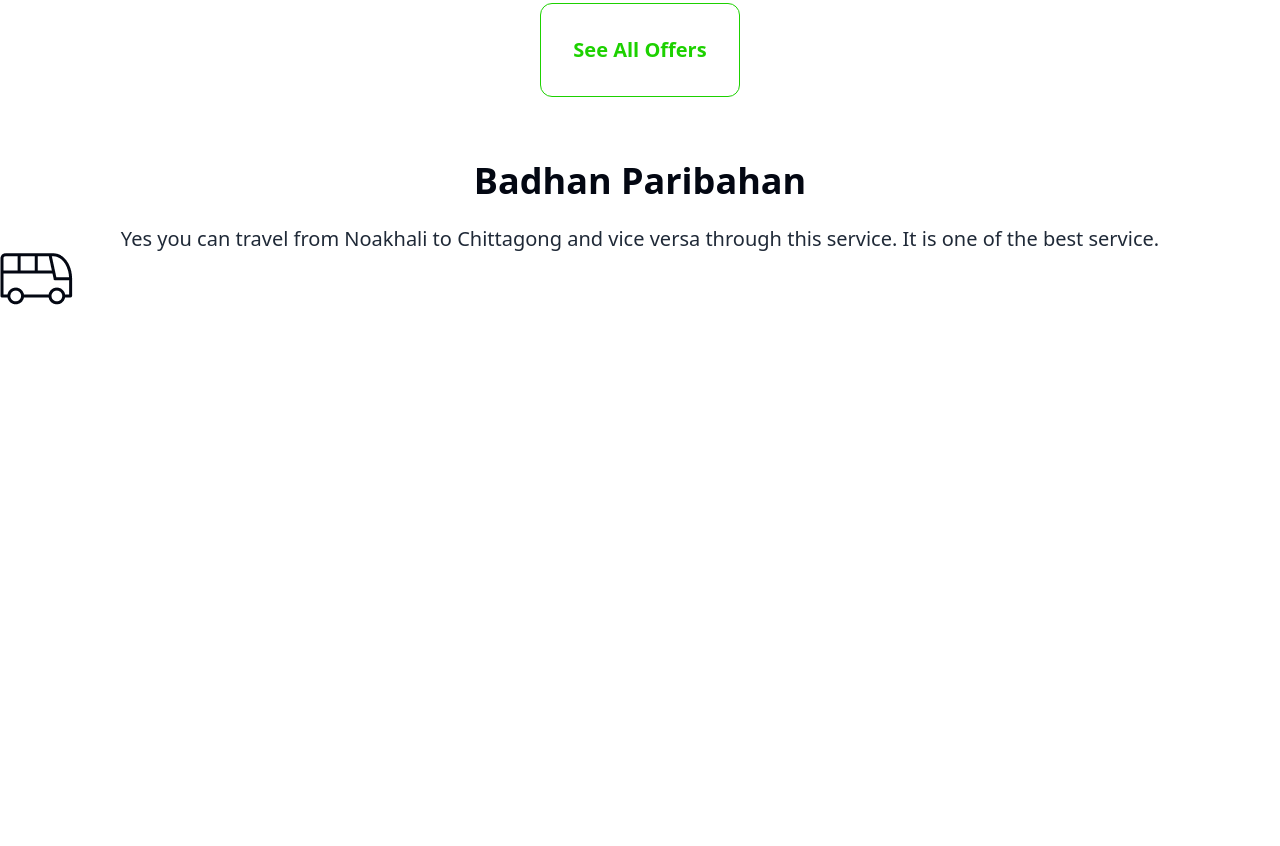
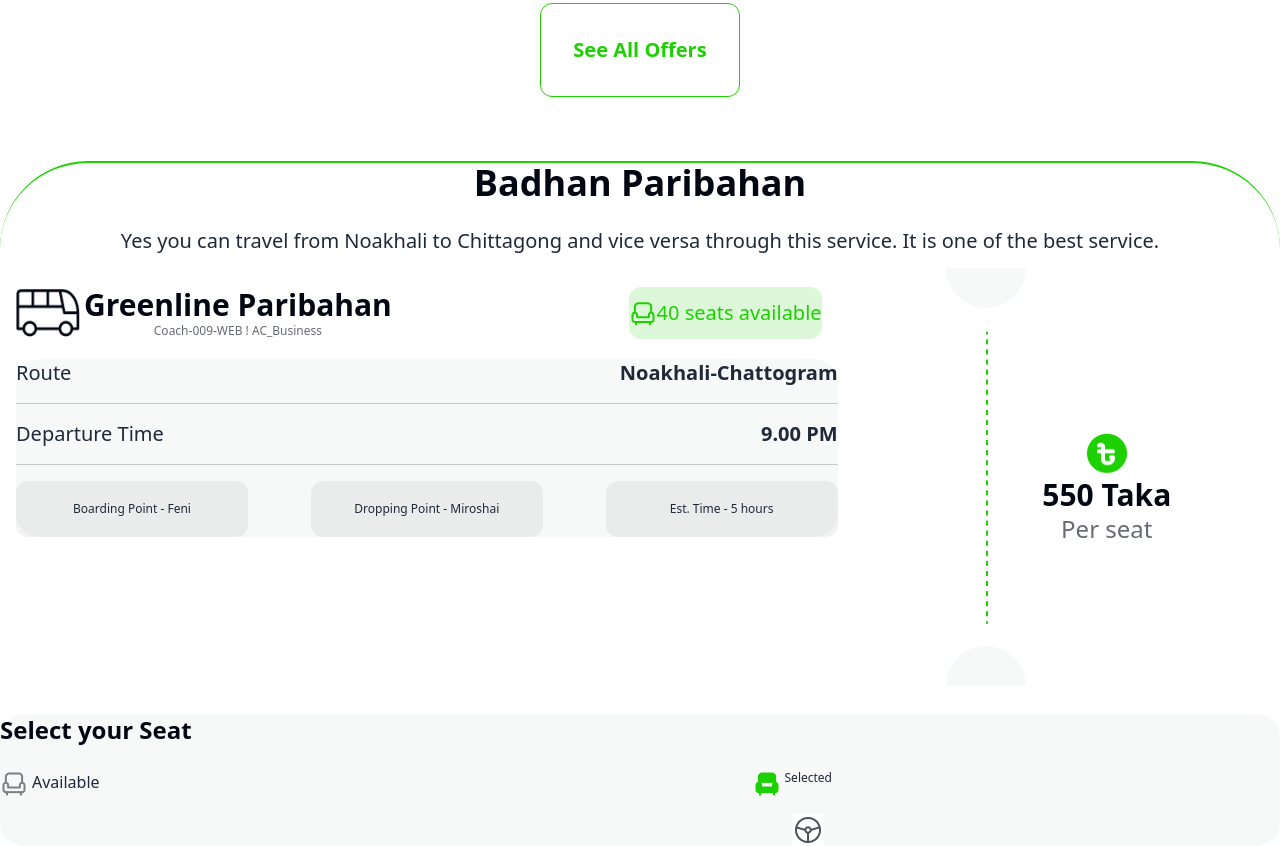
Before and after one commit to KaziMithfa/Bus-Ticket, a plain HTML site: page index.html in a window 1280 px wide. Shown: the part 1112-1958 px from the top of the page. Before the commit the page ends 1417 px from the top, so only its background shows below. Drawn offline with nearby package versions, Linux system fonts and the light colour scheme.

Commit message:
second last section completed

```diff
--- a/index.html
+++ b/index.html
@@ -204,25 +204,109 @@
 
         <!-- Badhon Paribahan Section starts here.... -->
 
-        <section class="badhan-paribahan container mx-auto lg:mt-8 mt-4 text-center .font-raleway">
+        <section class="rounded-tl-[88px] rounded-tr-[88px] rounded-bl-[0px] rounded-br-[0px] badhan-paribahan container mx-auto lg:mt-8 mt-4 text-center .font-raleway
+            border-t-[2px] border-t-[#1DD100] bg-white
+            ">
 
-            <h1 class="text-[#030712] lg:text-4xl text-2xl lg:font-bold font-medium">Badhan Paribahan</h1>
+            <h1 class="text-[#030712] lg:text-4xl text-xl lg:font-bold font-normal">Badhan Paribahan</h1>
             <p class="lg:mt-6 mt-2 text-xl font-normal">Yes you can travel from Noakhali to Chittagong and vice versa
                 through this service.
                 It is one of the best
                 service.</p>
 
 
-            <div class="flex flex-col lg:flex-row">
+            <div class="flex flex-col lg:flex-row lg:mt-8 lg:ml-4 ml-2 mt-2 ">
 
                 <!-- 1st div -->
 
-                <div>
+                <div class="lg:w-[65%]">
 
-                    <div>
-                        <img src="images/bus-logo.png" alt="">
+                    <div class="flex justify-between">
+
+                        <div class="flex flex-row space-x-1 justify-center items-center ">
+                            <img class="lg:w-16 lg:h-12 w-8 h-6" src="images/bus-logo.png" alt="">
+                            <div>
+                                <h1 class="text-[#030712] lg:text-3xl text-xl lg:font-bold font-medium">Greenline
+                                    Paribahan
+                                </h1>
+                                <h2 class="text-[#03071299] .font-inter font-normal text-xs">Coach-009-WEB ! AC_Business
+                                </h2>
+                            </div>
+
+                        </div>
+
+                        <div class="bg-[#1DD10026] rounded-xl flex items-center justify-center mr-4">
+
+                            <img class="w-4 lg:w-7" src="images/seat-green.png" alt="">
+                            <h4 class="text-[#1DD100] lg:text-xl text-xs lg:font-medium  font-normal">40 seats available
+                            </h4>
+
+
+
+                        </div>
+
+
+
+
+
+
 
                     </div>
+
+                    <div class="mt-5 bg-[#F7F8F8] rounded-3xl">
+
+                        <div class="flex justify-between">
+                            <h1 class=" lg:text-xl text-xs lg:font-medium font-normal">Route</h1>
+                            <p class=" lg:text-xl text-xs lg:font-semibold font-normal">
+                                Noakhali-Chattogram</p>
+
+                        </div>
+
+                        <hr class="border-[#03071233] lg:my-4 my-1">
+
+                        <div class="flex justify-between">
+
+                            <h1 class=" lg:text-xl text-xs lg:font-medium font-normal">Departure Time</h1>
+                            <p class=" lg:text-xl text-xs lg:font-semibold font-normal">
+                                9.00 PM</p>
+
+                        </div>
+
+                        <hr class="border-[#03071233] lg:my-4 my-1">
+
+                        <div class="flex mt-1 justify-between space-x-2 ">
+
+                            <div
+                                class="lg:w-[232px] lg:h-[56px] w-16 h-8 flex items-center justify-center rounded-xl bg-[#0307120D] ">
+                                <p class="text-xs font-normal">Boarding Point - Feni</p>
+                            </div>
+                            <div
+                                class="lg:w-[232px] lg:h-[56px] w-16 h-8 flex items-center justify-center rounded-xl bg-[#0307120D] h-max">
+                                <p class="text-xs lg:font-normal w-fit">Dropping Point - Miroshai</p>
+
+                            </div>
+
+                            <div class="lg:w-[232px] lg:h-[56px] w-16 h-8 flex items-center justify-center rounded-xl
+                            bg-[#0307120D] h-max  sm:mr-4">
+
+                                <p class="text-xs lg:font-normal w-fit">Est. Time - 5 hours</p>
+
+
+                            </div>
+
+
+
+
+                        </div>
+
+
+
+
+
+
+                    </div>
+
+
 
 
 
@@ -231,7 +315,21 @@
 
                 <!-- 2nd div  -->
 
-                <div>
+                <div class="lg:w-[35%] mt-3 lg:mt-0 flex flex-row justify-center items-center space-x-4  ">
+                    <img class="lg:-mt-5 hidden lg:block " src="images/info-devider.png" alt="">
+                    <div>
+                        <div class="flex justify-center">
+                            <img class="w-12 h-12" src="images/fare.png" alt="">
+
+                        </div>
+
+                        <p class="text-[#030712] lg:text-3xl text-xl lg:font-bold font-medium text-center">550 Taka</p>
+                        <p class="text-[#03071299] lg:text-2xl text-xl lg:font-medium font-normal text-center">Per seat
+                        </p>
+                    </div>
+
+
+
 
 
                 </div>
@@ -247,6 +345,57 @@
 
         <!-- Badhan Paribahan section ends here -->
 
+        <!-- Select your seat section starts here... -->
+
+        <section class="mt-4 lg:mt-7 container mx-auto bordertl-[88px] bordertr-[88px] bg-[#F7F8F8] rounded-3xl">
+
+            <div class="flex-col lg:mt-6 mt-2 lg:flex-row lg:space-x-2">
+
+                <div class="lg:w-[65%]">
+                    <p class="text-[#030712] lg:text-2xl text-xl lg:font-semibold font-normal">Select your Seat</p>
+
+                    <div class="lg:mt-6 mt-2 flex justify-between">
+
+
+
+                        <div class="flex space-x-1">
+                            <img src="images/seat-gray.png" alt="">
+                            <p>Available</p>
+                        </div>
+
+                        <div class="flex space-x-1">
+                            <img src="images/seat-green-filled.png" alt="">
+                            <p class="text-xs lg:font-medium font-normal mr-4 ">Selected</p>
+
+                        </div>
+                    </div>
+
+                    <div class="lg:mt-4 mt-2 flex justify-end pr-2">
+                        <div class="rounded-xl text-center">
+                            <img src="images/wheel.jpg" alt="">
+
+                        </div>
+
+
+                    </div>
+
+
+                </div>
+
+                <div class="lg:w-[35%]">
+
+                </div>
+
+            </div>
+
+
+
+
+        </section>
+
+
+        <!-- Select your seat section ends here.... -->
+
     </main>
 
 
```
Also changed, not shown: images/wheel.jpg (added).
